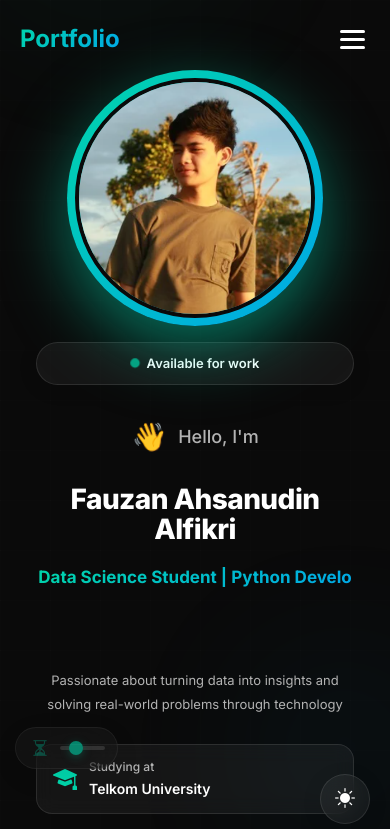
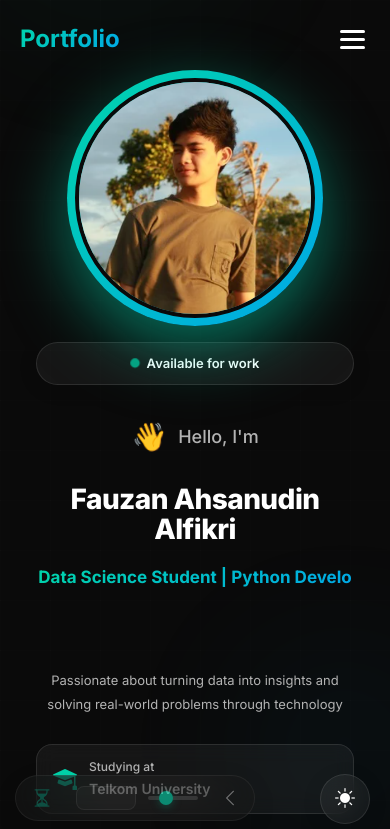
Before and after one commit to Fauzan-A25/Portfolio-with-react---vite, a React (Vite) app: page / in a window 390 px wide. Shown: the top 829 px of the page. Built offline with nearby package versions, Linux system fonts and the light colour scheme.

Commit message:
add some audio visualizer

```diff
--- a/src/components/BackgroundMusic/BackgroundMusic.css
+++ b/src/components/BackgroundMusic/BackgroundMusic.css
@@ -2,7 +2,7 @@
 .music-control {
   position: fixed;
   bottom: 30px;
-  left: 30px;  /* ← UBAH dari right jadi left */
+  left: 30px;
   z-index: 1001;
   display: flex;
   align-items: center;
@@ -14,8 +14,8 @@
   padding: 12px 20px;
   border-radius: 50px;
   box-shadow: 0 8px 32px rgba(0, 0, 0, 0.1);
-  transition: all 0.3s ease;
-  animation: slideInLeft 0.5s ease-out;  /* ← UBAH animation */
+  transition: all 0.4s cubic-bezier(0.4, 0, 0.2, 1);
+  animation: slideInLeft 0.5s ease-out;
 }
 
 .music-control:hover {
@@ -28,11 +28,39 @@
   opacity: 0.6;
 }
 
-/* Slide In Animation - UBAH dari Right jadi Left */
+/* Collapsed State */
+.music-control.collapsed {
+  padding: 12px;
+  gap: 0;
+}
+
+.music-control.collapsed .expandable-content {
+  max-width: 0;
+  opacity: 0;
+  margin: 0;
+  overflow: hidden;
+}
+
+/* Expanded State */
+.music-control.expanded .expandable-content {
+  max-width: 300px;
+  opacity: 1;
+  margin: 0 12px;
+}
+
+/* Expandable Content */
+.expandable-content {
+  display: flex;
+  align-items: center;
+  gap: 12px;
+  transition: all 0.4s cubic-bezier(0.4, 0, 0.2, 1);
+}
+
+/* Slide In Animation */
 @keyframes slideInLeft {
   from {
     opacity: 0;
-    transform: translateX(-100px);  /* ← UBAH dari 100px jadi -100px */
+    transform: translateX(-100px);
   }
   to {
     opacity: 1;
@@ -55,11 +83,11 @@
   line-height: 1;
   width: 32px;
   height: 32px;
+  flex-shrink: 0;
 }
 
 .music-toggle:hover:not(:disabled) {
   transform: scale(1.15);
-  color: var(--accent-color);
   filter: drop-shadow(0 0 8px var(--accent-color));
 }
 
@@ -76,11 +104,48 @@
   display: block;
 }
 
+/* Expand Toggle Button */
+.expand-toggle {
+  background: none;
+  border: none;
+  color: var(--text-secondary);
+  font-size: 20px;
+  cursor: pointer;
+  transition: all 0.3s ease;
+  display: flex;
+  align-items: center;
+  justify-content: center;
+  padding: 0;
+  line-height: 1;
+  width: 28px;
+  height: 28px;
+  flex-shrink: 0;
+}
+
+.expand-toggle:hover {
+  color: var(--accent-color);
+  transform: scale(1.1);
+}
+
+.expand-toggle:active {
+  transform: scale(0.95);
+}
+
+/* Audio Visualizer Canvas */
+.audio-visualizer {
+  display: block;
+  background: rgba(255, 255, 255, 0.05);
+  border-radius: 8px;
+  border: 1px solid rgba(255, 255, 255, 0.1);
+  flex-shrink: 0;
+}
+
 /* Volume Control */
 .volume-control {
   display: flex;
   align-items: center;
   gap: 10px;
+  flex-shrink: 0;
 }
 
 /* Volume Slider */
@@ -100,7 +165,6 @@
   background: rgba(255, 255, 255, 0.3);
 }
 
-/* Webkit Slider Thumb */
 .volume-slider::-webkit-slider-thumb {
   -webkit-appearance: none;
   appearance: none;
@@ -118,11 +182,6 @@
   box-shadow: 0 0 12px var(--accent-color);
 }
 
-.volume-slider::-webkit-slider-thumb:active {
-  transform: scale(1.1);
-}
-
-/* Firefox Slider Thumb */
 .volume-slider::-moz-range-thumb {
   width: 14px;
   height: 14px;
@@ -132,11 +191,6 @@
   border: none;
   box-shadow: 0 2px 8px rgba(0, 212, 170, 0.4);
   transition: all 0.3s ease;
-}
-
-.volume-slider::-moz-range-thumb:hover {
-  transform: scale(1.2);
-  box-shadow: 0 0 12px var(--accent-color);
 }
 
 /* Volume Value */
@@ -153,8 +207,12 @@
 @media (max-width: 992px) {
   .music-control {
     bottom: 25px;
-    left: 25px;  /* ← UBAH */
+    left: 25px;
     padding: 10px 18px;
+  }
+
+  .music-control.collapsed {
+    padding: 10px;
   }
 
   .volume-slider {
@@ -165,10 +223,18 @@
 /* Mobile Large */
 @media (max-width: 768px) {
   .music-control {
-    bottom: 90px;  /* Naikkan supaya tidak bentrok dengan ScrollToTop */
-    left: 20px;  /* ← UBAH */
+    bottom: 23px;
+    left: 20px;
     padding: 10px 16px;
     gap: 10px;
+  }
+
+  .music-control.collapsed {
+    padding: 10px;
+  }
+
+  .music-control.expanded .expandable-content {
+    max-width: 200px;
   }
 
   .music-toggle {
@@ -177,26 +243,19 @@
     height: 28px;
   }
 
-  .volume-slider {
-    width: 60px;
+  .expand-toggle {
+    font-size: 18px;
+    width: 24px;
+    height: 24px;
   }
 
-  .volume-value {
-    font-size: 11px;
-    min-width: 30px;
-  }
-}
-
-/* Mobile Medium */
-@media (max-width: 576px) {
-  .music-control {
-    bottom: 80px;
-    left: 16px;  /* ← UBAH */
-    padding: 8px 14px;
+  .audio-visualizer {
+    width: 80px;
+    height: 32px;
   }
 
   .volume-slider {
-    width: 50px;
+    width: 60px;
   }
 
   .volume-value {
@@ -204,43 +263,51 @@
   }
 }
 
+/* Mobile Medium */
+@media (max-width: 576px) {
+  .music-control {
+    bottom: 23px;
+    left: 16px;
+    padding: 8px 14px;
+  }
+
+  .music-control.collapsed {
+    padding: 8px;
+  }
+
+  .audio-visualizer {
+    width: 70px;
+    height: 28px;
+  }
+
+  .volume-slider {
+    width: 50px;
+  }
+}
+
 /* Mobile Small */
 @media (max-width: 480px) {
   .music-control {
-    bottom: 75px;
-    left: 15px;  /* ← UBAH */
+    bottom: 23px;
+    left: 15px;
     padding: 8px 12px;
     gap: 8px;
   }
 
-  .music-toggle {
-    font-size: 18px;
-    width: 24px;
+  .audio-visualizer {
+    width: 60px;
     height: 24px;
-  }
-
-  .volume-slider {
-    width: 45px;
   }
 }
 
-/* Dark Theme Support */
+/* Dark/Light Theme */
 [data-theme="dark"] .music-control {
   background: rgba(26, 26, 26, 0.8);
   border-color: rgba(255, 255, 255, 0.1);
 }
 
-/* Light Theme Support */
 [data-theme="light"] .music-control {
   background: rgba(255, 255, 255, 0.9);
   border-color: rgba(0, 0, 0, 0.1);
   box-shadow: 0 8px 32px rgba(0, 0, 0, 0.08);
 }
-
-[data-theme="light"] .music-toggle {
-  color: var(--accent-color);
-}
-
-[data-theme="light"] .volume-slider {
-  background: rgba(0, 0, 0, 0.1);
-}
--- a/src/components/BackgroundMusic/BackgroundMusic.jsx
+++ b/src/components/BackgroundMusic/BackgroundMusic.jsx
@@ -5,24 +5,26 @@ const BackgroundMusic = () => {
   const [playing, setPlaying] = useState(false);
   const [volume, setVolume] = useState(0.3);
   const [loading, setLoading] = useState(true);
+  const [expanded, setExpanded] = useState(true); // ← State untuk expand/collapse
   const audioRef = useRef(null);
+  const canvasRef = useRef(null);
   const hasInteracted = useRef(false);
+  const animationRef = useRef(null);
+  const analyserRef = useRef(null);
+  const audioContextRef = useRef(null);
 
   useEffect(() => {
     const audio = audioRef.current;
-
-    // Set initial volume
     audio.volume = volume;
 
-    // Audio ready
     const handleCanPlay = () => {
       setLoading(false);
+      setupAudioContext();
     };
 
     audio.addEventListener('canplaythrough', handleCanPlay);
     audio.addEventListener('loadeddata', handleCanPlay);
 
-    // Auto play after user interaction
     const handleInteraction = () => {
       if (!hasInteracted.current) {
         audio.play()
@@ -34,7 +36,6 @@ const BackgroundMusic = () => {
             console.log('Auto-play blocked:', error);
           });
 
-        // Remove listeners after first interaction
         document.removeEventListener('click', handleInteraction);
         document.removeEventListener('scroll', handleInteraction);
         document.removeEventListener('keydown', handleInteraction);
@@ -51,8 +52,72 @@ const BackgroundMusic = () => {
       document.removeEventListener('click', handleInteraction);
       document.removeEventListener('scroll', handleInteraction);
       document.removeEventListener('keydown', handleInteraction);
+
+      if (animationRef.current) {
+        cancelAnimationFrame(animationRef.current);
+      }
+      if (audioContextRef.current) {
+        audioContextRef.current.close();
+      }
     };
   }, [volume]);
+
+  const setupAudioContext = () => {
+    if (!audioContextRef.current) {
+      const audioContext = new (window.AudioContext || window.webkitAudioContext)();
+      const analyser = audioContext.createAnalyser();
+      const source = audioContext.createMediaElementSource(audioRef.current);
+
+      analyser.fftSize = 64;
+      source.connect(analyser);
+      analyser.connect(audioContext.destination);
+
+      audioContextRef.current = audioContext;
+      analyserRef.current = analyser;
+
+      visualize();
+    }
+  };
+
+  const visualize = () => {
+    const canvas = canvasRef.current;
+    if (!canvas) return;
+
+    const ctx = canvas.getContext('2d');
+    const analyser = analyserRef.current;
+
+    if (!analyser) return;
+
+    const bufferLength = analyser.frequencyBinCount;
+    const dataArray = new Uint8Array(bufferLength);
+
+    const draw = () => {
+      animationRef.current = requestAnimationFrame(draw);
+
+      analyser.getByteFrequencyData(dataArray);
+
+      ctx.clearRect(0, 0, canvas.width, canvas.height);
+
+      const barWidth = (canvas.width / bufferLength) * 1.5;
+      let x = 0;
+
+      for (let i = 0; i < bufferLength; i++) {
+        const barHeight = (dataArray[i] / 255) * canvas.height * 0.8;
+
+        const gradient = ctx.createLinearGradient(0, canvas.height - barHeight, 0, canvas.height);
+        gradient.addColorStop(0, '#00d4aa');
+        gradient.addColorStop(0.5, '#00a8e8');
+        gradient.addColorStop(1, '#7b2cbf');
+
+        ctx.fillStyle = gradient;
+        ctx.fillRect(x, canvas.height - barHeight, barWidth - 2, barHeight);
+
+        x += barWidth;
+      }
+    };
+
+    draw();
+  };
 
   const togglePlay = () => {
     const audio = audioRef.current;
@@ -60,10 +125,16 @@ const BackgroundMusic = () => {
     if (playing) {
       audio.pause();
       setPlaying(false);
+      if (audioContextRef.current) {
+        audioContextRef.current.suspend();
+      }
     } else {
       audio.play()
         .then(() => {
           setPlaying(true);
+          if (audioContextRef.current) {
+            audioContextRef.current.resume();
+          }
         })
         .catch((error) => {
           console.error('Play failed:', error);
@@ -77,18 +148,24 @@ const BackgroundMusic = () => {
     audioRef.current.volume = newVolume;
   };
 
+  // ← Toggle expand/collapse
+  const toggleExpand = () => {
+    setExpanded(!expanded);
+  };
+
   return (
     <>
-      {/* Hidden Audio Element */}
       <audio
         ref={audioRef}
         src="./audio/teman-ryo.mp3"
         loop
         preload="auto"
+        crossOrigin="anonymous"
       />
 
-      {/* Music Control */}
-      <div className={`music-control ${loading ? 'loading' : ''}`}>
+      {/* Music Control with Expand/Collapse */}
+      <div className={`music-control ${loading ? 'loading' : ''} ${expanded ? 'expanded' : 'collapsed'}`}>
+        {/* Play/Pause Button */}
         <button
           onClick={togglePlay}
           className="music-toggle"
@@ -103,6 +180,17 @@ const BackgroundMusic = () => {
           )}
         </button>
 
+        {/* Expandable Content */}
+        <div className="expandable-content">
+          {/* Audio Visualizer Canvas */}
+          <canvas
+            ref={canvasRef}
+            className="audio-visualizer"
+            width="120"
+            height="40"
+          />
+
+          {/* Volume Control */}
           <div className="volume-control">
             <input
               type="range"
@@ -117,6 +205,17 @@ const BackgroundMusic = () => {
             <span className="volume-value">{Math.round(volume * 100)}%</span>
           </div>
         </div>
+
+        {/* Toggle Expand/Collapse Button */}
+        <button
+          onClick={toggleExpand}
+          className="expand-toggle"
+          aria-label={expanded ? 'Collapse' : 'Expand'}
+          title={expanded ? 'Collapse' : 'Expand'}
+        >
+          <i className={`bi bi-chevron-${expanded ? 'left' : 'right'}`}></i>
+        </button>
+      </div>
     </>
   );
 };
```
Lines whose indentation alone changed are shown as unchanged.
